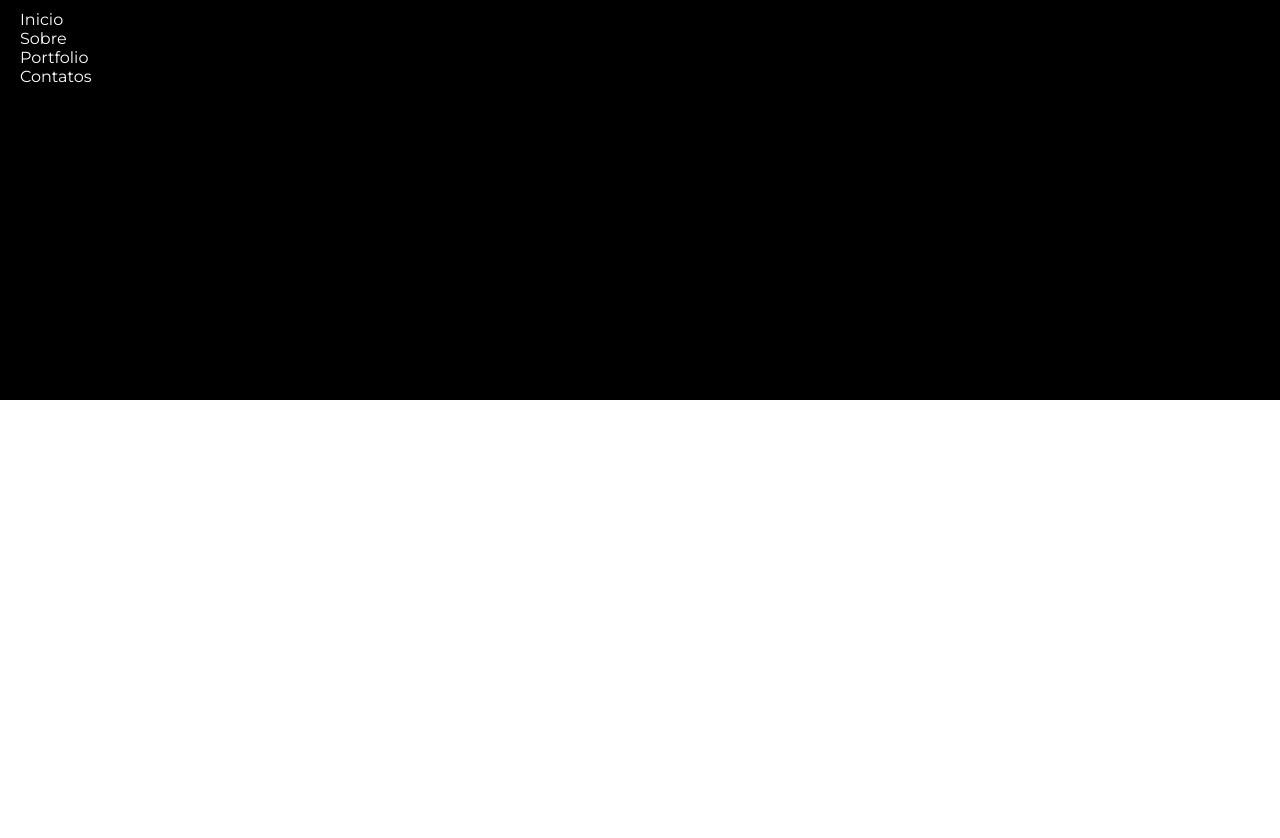
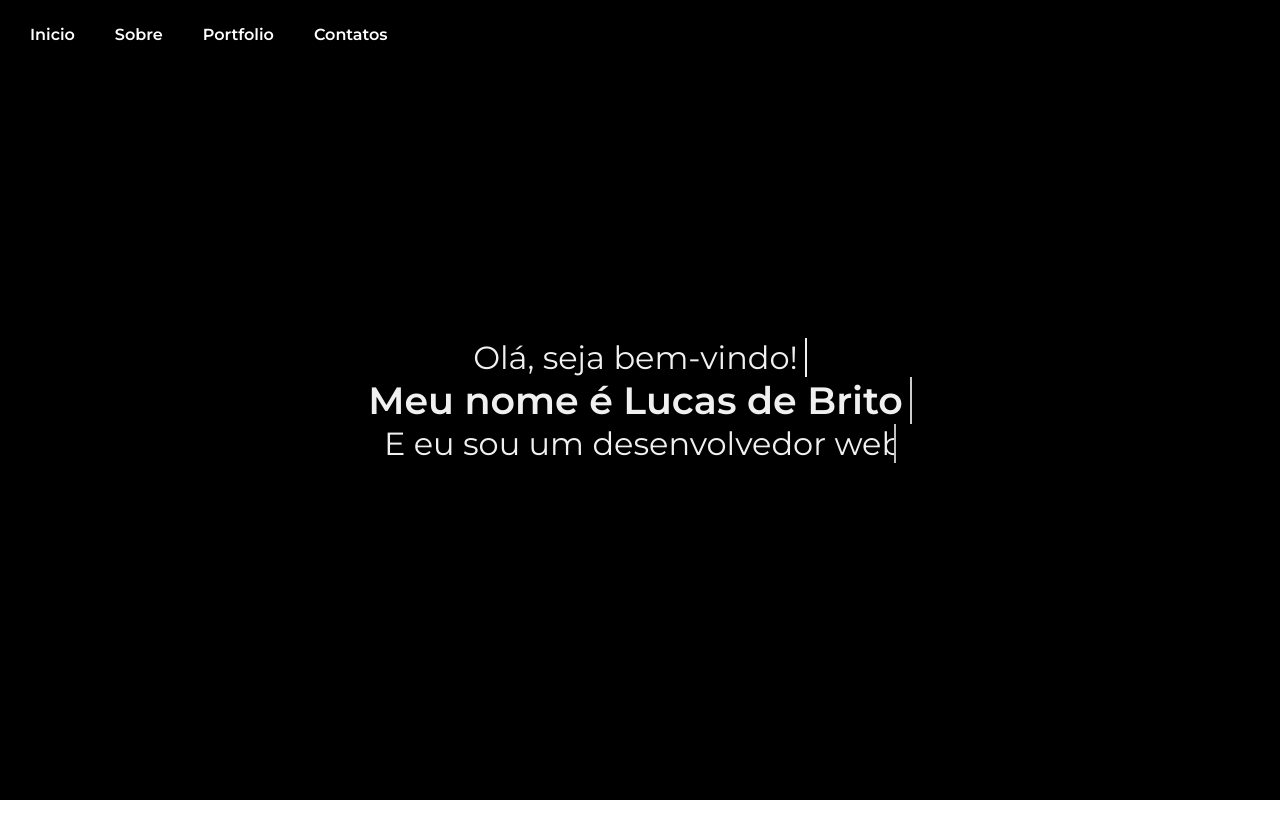
Before and after one commit to lucasbrito3001/portfolio-spa, a Vue app: page / in a window 1280 px wide. Shown: the top 838 px of the page. Before the commit the page ends 800 px from the top, so only its background shows below. Built offline with nearby package versions, Linux system fonts and the light colour scheme.

Commit message:
navbar and home

```diff
--- a/package.json
+++ b/package.json
@@ -9,6 +9,7 @@
   },
   "dependencies": {
     "@fortawesome/fontawesome-svg-core": "^6.1.1",
+    "@fortawesome/free-brands-svg-icons": "^6.1.1",
     "@fortawesome/free-regular-svg-icons": "^6.1.1",
     "@fortawesome/free-solid-svg-icons": "^6.1.1",
     "@fortawesome/vue-fontawesome": "^2.0.6",
--- a/public/index.html
+++ b/public/index.html
@@ -5,7 +5,7 @@
     <meta http-equiv="X-UA-Compatible" content="IE=edge">
     <meta name="viewport" content="width=device-width,initial-scale=1.0">
     <link rel="icon" href="<%= BASE_URL %>favicon.ico">
-    <title><%= htmlWebpackPlugin.options.title %></title>
+    <title>Lucas de Brito</title>
   </head>
   <body>
     <noscript>
--- a/src/App.vue
+++ b/src/App.vue
@@ -6,28 +6,54 @@
     <article>
       <Home/>
     </article>
+    <article>
+      <About/>
+    </article>
+    <article>
+      <Portfolio/>
+    </article>
+    <article>
+      <Contact/>
+    </article>
   </div>
 </template>
 
 <script>
+
 import Navbar from './components/Navbar.vue'
 import Home from './components/Home.vue'
+import About from './components/About.vue'
+import Portfolio from './components/Portfolio.vue'
+import Contact from './components/Contact.vue'
+
 export default {
   name: 'App',
   components: {
     Navbar,
-    Home
+    Home,
+    About,
+    Portfolio,
+    Contact
+  },
+  mounted() {
+    document.body.style.setProperty('--navbar-text', window.innerWidth < 768 ? '#121212' : 'white');
   }
 }
 </script>
 
 <style lang="scss">
 @import url('https://fonts.googleapis.com/css2?family=Montserrat:wght@100;300;400;600&display=swap');
+@import './assets/sass.scss';
 
 :root {
   --primary-text: rgb(15, 15, 15);
   --secondary-text: rgb(240, 240, 240);
   --navbar-text: white;
+}
+
+body {
+  width: 100vw;
+  overflow-x: hidden;
 }
 
 * {
@@ -44,4 +70,8 @@ a {
 ul {
   list-style: none;
 }
+
+.left-spacer {
+  @include lateralSpacer('l', 7px)
+}
 </style>
--- a/src/assets/sass.scss
+++ b/src/assets/sass.scss
@@ -37,3 +37,15 @@ $screen-xl-min: 1200px;
         @content;
     }
 }
+
+@mixin lateralSpacer ($side, $space) {
+    @if $side == 'l' {
+        margin-left: $space;
+    } @else if $side == 'r' {
+        margin-right: $space;
+    } @else if $side == 't' {
+        margin-top: $space;
+    } @else if $side == 'b' {
+        margin-bottom: $space;
+    }
+}
--- a/src/components/About.vue
+++ b/src/components/About.vue
@@ -0,0 +1,16 @@
+<template>
+    <div></div>
+</template>
+
+<script>
+export default {
+
+}
+</script>
+
+<style scoped>
+    div {
+        min-height: 50vh;
+        background-color: white;
+    }
+</style>
--- a/src/components/Contact.vue
+++ b/src/components/Contact.vue
@@ -0,0 +1,16 @@
+<template>
+    <div></div>
+</template>
+
+<script>
+export default {
+
+}
+</script>
+
+<style scoped>
+    div {
+        min-height: 50vh;
+        background-color: white;
+    }
+</style>
--- a/src/components/Home.vue
+++ b/src/components/Home.vue
@@ -1,18 +1,87 @@
 <template>
     <div class="home-article">
-
+        <h2 class="typing" v-if="showLine >= 1">Olá, seja bem-vindo! <span class="left-spacer"></span> </h2>
+        <h1 class="typing" v-if="showLine >= 2">Meu nome é Lucas de Brito <span class="left-spacer"></span> </h1>
+        <h2 class="typing" v-if="showLine >= 3">E eu sou um desenvolvedor web! <span class="left-spacer"></span> </h2>
     </div>
 </template>
 
 <script>
 export default {
-
+    data: () => ({
+        showLine: 1,
+        stopBlink: false
+    }),
+    mounted () {
+        setTimeout(() => {
+            this.showLine++;
+            setTimeout(() => {
+                this.showLine++;
+            }, 2000)
+        }, 1500)
+    }
 }
 </script>
 
 <style scoped lang="scss">
+@import '../assets/sass.scss';
+
 .home-article {
-    height: 50vh;
+    position: relative;
+    height: 100vh;
     background: black;
+    display: flex;
+    flex-direction: column;
+    justify-content: center;
+    align-items: center;
+    color: var(--secondary-text);
+    width: 100vw;
+
+    h1 {
+        font-size: 38px;
+
+        @include md {
+            font-size: 26px;
+        }
+    }
+
+    h2 {
+        font-size: 32px;
+        font-weight: 500;
+
+        @include md {
+            font-size: 20px;
+        }
+    }
+
+    .typing {
+        animation: typingText 4s linear both, blinkCursor .5s steps(40) infinite normal;
+        overflow-x: hidden;
+        white-space: nowrap;
+
+        @include md {
+            animation: typingText 2s linear both, blinkCursor .5s steps(40) infinite normal;
+        }
+    }
+
+    @include md {
+        height: 50vh;
+    }
+
+    @keyframes blinkCursor {
+        from {
+            border-right: 2px solid var(--secondary-text);
+        } to {
+            border-right: 2px solid transparent;
+        }
+    }
+
+    @keyframes typingText {
+        from {
+            max-width: 0;
+        } to {
+            max-width: 100%;
+        }
+    }
 }
 </style>
--- a/src/components/Navbar.vue
+++ b/src/components/Navbar.vue
@@ -1,14 +1,27 @@
 <template>
-    <nav>
-        <span class="menu-sdw">
-            <font-awesome-icon icon="fa-solid fa-bars" class="menu"/>
-        </span>
-        <ul class="menu-list">
-            <a v-for="(item, key) in navItems" :key="key" :href="item.href">
-                <li>{{ item.text }}</li>
-            </a>
-        </ul>
-    </nav>
+    <header>
+        <div class="menu-sdw" :class="setAnimationMenuSdw">
+            <font-awesome-icon icon="fa-solid fa-bars" class="menu" @click="toggleShowMenu"/>
+        </div>
+        <nav ref="menuList" :class="setAnimationMenu">
+            <ul class="menu-list">
+                <li class="menu-close">
+                    <span>
+                        <font-awesome-icon icon="fa-solid fa-close" class="menu" @click="toggleShowMenu"/>
+                    </span>
+                </li>
+                <!-- <hr v-if="windowWidth < 768"> -->
+                <a v-for="(item, key) in navItems" :key="key" :href="item.href">
+                    <li>{{ item.text }}</li>
+                </a>
+                <a href="/" v-if="windowWidth < 768">
+                    <li>
+                        <font-awesome-icon icon="fa-brands fa-github-square" class="github-icon"/> Meu GitHub
+                    </li>
+                </a>
+            </ul>
+        </nav>
+    </header>
 </template>
 
 <script>
@@ -19,13 +32,61 @@ export default {
             { href: '#about', text: 'Sobre' },
             { href: '#portfolio', text: 'Portfolio' },
             { href: '#contact', text: 'Contatos' },
-        ]
-    })
+        ],
+        isShowingMenu: false,
+        windowWidth: 0,
+        isActiveAnimations: false
+    }),
+    computed: {
+        setAnimationMenu() {
+            if(this.windowWidth > 768) return ''
+            else if(!this.isActiveAnimations) return 'initialStateMenuMobile'
+            else if(this.isShowingMenu) return 'showMenu'
+            else return 'hideMenu'
+        },
+        setAnimationMenuSdw() {
+            if(this.windowWidth > 768) return ''
+            else if(!this.isShowingMenu) return 'showMenuSdw'
+            else return 'hideMenuSdw'
+        }
+    },
+    mounted() {
+        this.windowWidth = window.innerWidth;
+    },
+    methods: {
+        toggleShowMenu: function () {
+            if(!this.isActiveAnimations) this.isActiveAnimations = true;
+            this.isShowingMenu = !this.isShowingMenu;
+        }
+    }
 }
 </script>
 
 <style scoped lang="scss">
 @import '../assets/sass.scss';
+.menu-sdw {
+    display: none;
+
+    .menu {
+        color: rgb(0, 0, 0);
+        font-size: 28px;
+    }
+
+    @include md {
+        position: fixed;
+        top: 20px;
+        left: 20px;
+        display: flex;
+        justify-content: center;
+        align-items: center;
+        border-radius: 10px;
+        background-color: white;
+        box-shadow: 1px 1px 30px 1px #c2c0c0;
+        width: 50px;
+        height: 50px;
+        z-index: 2;
+    }
+}
 
 nav {
     padding: 10px;
@@ -34,40 +95,138 @@ nav {
     z-index: 10;
     width: 100vw;
 
-    .menu-sdw {
-        display: none;
+    @include md {
+        z-index: 3;
+        position: fixed;
+        display: block;
+        top: 0;
+        left: 0;
+        height: 100vh;
+        width: 55vw;
+        background: rgb(255, 255, 255);
+        padding: 0px;
 
-        .menu {
-            color: white;
-            font-size: 28px;
+        a:last-of-type {
+            position: absolute;
+            bottom: 0;
         }
+    }
+
+    .menu-list {
+        display: flex;
+        align-items: center;
 
         @include md {
             display: block;
         }
-    }
 
-    .menu-list {
-        display: block;
 
-        @include md {
+        a {
+            color: var(--navbar-text);
+            display: inline;
+            padding: 10px;
+
+
+            @include md {
+                display: block;
+
+                .github-icon {
+                    font-size: 28px;
+                    margin-right: 10px;
+                }
+
+                &:hover {
+                    background-color: black;
+                    color: white;
+                }
+            }
+        }
+
+        li {
+            padding: 5px 10px;
+            font-weight: 700;
+
+            @include md {
+                display: flex;
+                align-items: center;
+                font-size: 22px;
+            }
+        }
+
+        .menu-close {
             display: none;
+
+            @include md {
+                display: block;
+                font-size: 32px;
+                padding: 10px 20px;
+            }
+        }
+
+        hr {
+            margin: 0 5px;
+            height: 1px;
+            border: 1px solid rgb(226, 226, 226);
         }
     }
 }
 
-a {
-    color: var(--navbar-text);
+.initialStateMenuMobile {
+    transform: translateX(-55vw);
+    box-shadow: none;
 }
 
-ul {
-    display: flex;
-    flex-direction: row;
-    justify-content: end;
-    align-items: center;
+.showMenu {
+    animation: showMenu .5s ease-in-out forwards;
+    box-shadow: 1px 1px 10px 1px rgb(228, 228, 228);
+}
 
-    li:nth-child(n + 1) {
-        margin-left: 10px;
+.showMenuSdw {
+    animation: showMenuSdw .6s ease-in-out forwards;
+}
+
+.hideMenu {
+    animation: hideMenu .5s ease-in-out forwards;
+    box-shadow: none;
+}
+
+.hideMenuSdw {
+    animation: hideMenuSdw .2s ease-in-out forwards;
+}
+
+@keyframes showMenu {
+    from {
+        transform: translateX(-55vw);
+    } to {
+        transform: translateX(0px);
+    }
+}
+
+@keyframes showMenuSdw {
+    from {
+        transform: scale(.5);
+        opacity: 0;
+    } to {
+        transform: scale(1);
+        opacity: 1;
+    }
+}
+
+@keyframes hideMenu {
+    from {
+        transform: translateX(0px);
+    } to {
+        transform: translateX(-55vw);
+    }
+}
+
+@keyframes hideMenuSdw {
+    from {
+        transform: scale(1);
+        opacity: 1;
+    } to {
+        transform: scale(.6);
+        opacity: 0;
     }
 }
 </style>
--- a/src/components/Portfolio.vue
+++ b/src/components/Portfolio.vue
@@ -0,0 +1,16 @@
+<template>
+    <div></div>
+</template>
+
+<script>
+export default {
+
+}
+</script>
+
+<style scoped>
+    div {
+        min-height: 50vh;
+        background-color: white;
+    }
+</style>
--- a/src/main.js
+++ b/src/main.js
@@ -5,13 +5,14 @@ import App from './App.vue'
 import { library } from '@fortawesome/fontawesome-svg-core'
 
 /* import specific icons */
-import { faBars } from '@fortawesome/free-solid-svg-icons'
+import { faBars, faClose } from '@fortawesome/free-solid-svg-icons'
+import { faGithubSquare } from '@fortawesome/free-brands-svg-icons'
 
 /* import font awesome icon component */
 import { FontAwesomeIcon } from '@fortawesome/vue-fontawesome'
 
 /* add icons to the library */
-library.add(faBars)
+library.add(faBars, faClose, faGithubSquare)
 
 /* add font awesome icon component */
 Vue.component('font-awesome-icon', FontAwesomeIcon)
```
Also changed, not shown: 1 other file (tests, documents, lock files or other folders).
